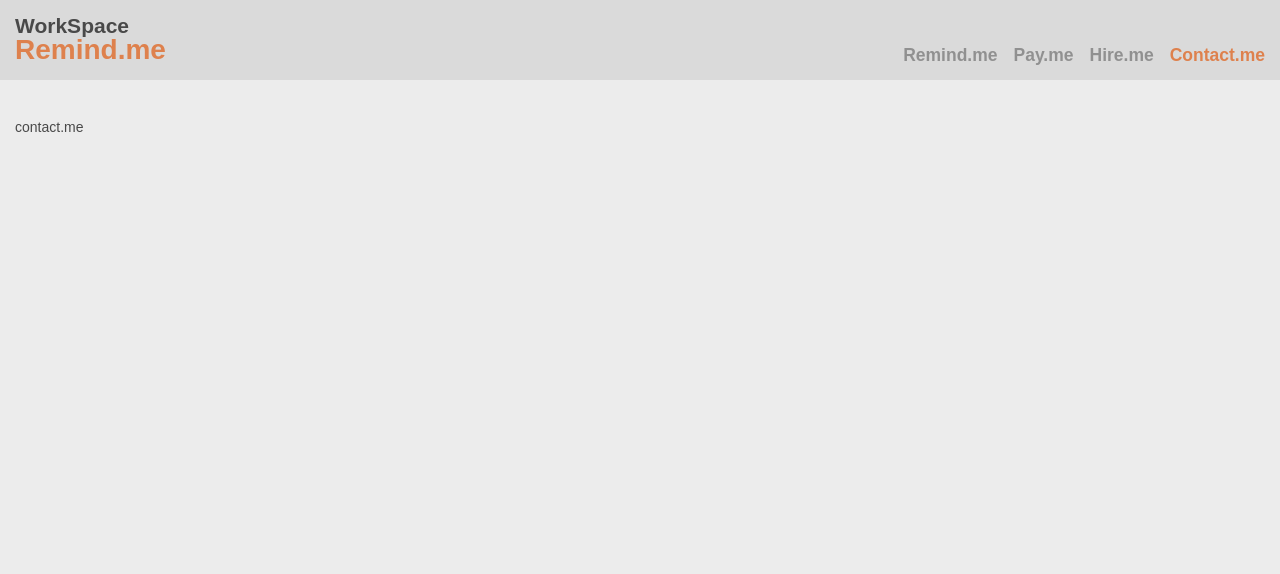
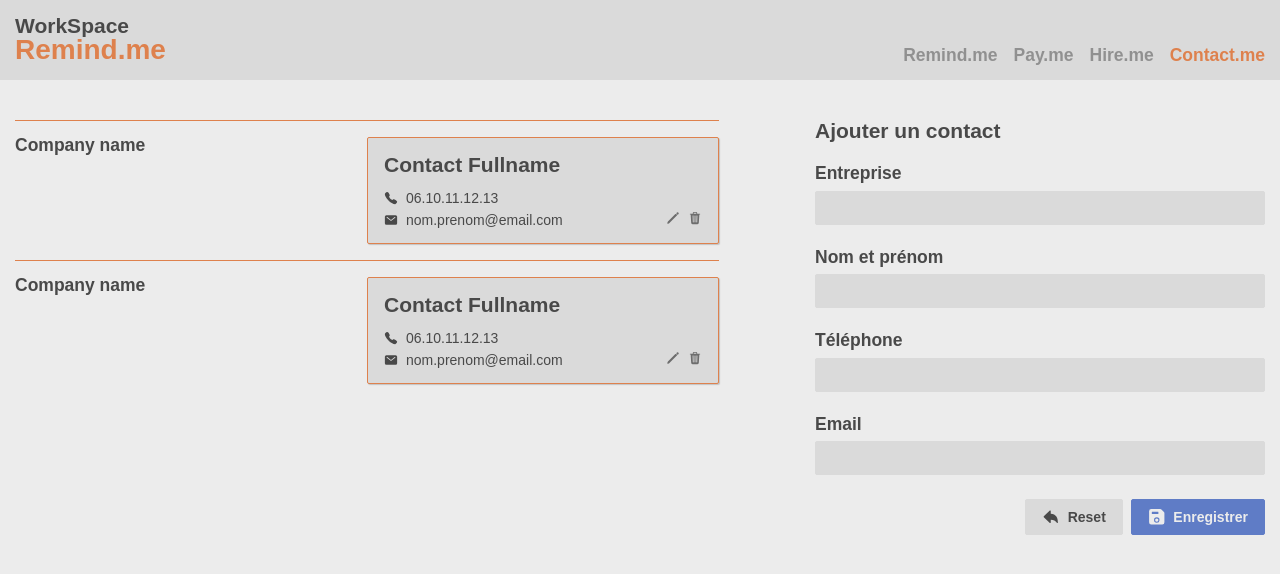
Before and after one commit to sylvain-galoustoff/workspace, a React (Vite) app: page /contactme in a window 1280 px wide. Shown: the top 574 px of the page. Built offline with nearby package versions, Linux system fonts and the light colour scheme; what webfontloader would draw is missing.

Commit message:
Add static Contact.me page

```diff
--- /dev/null
+++ b/src/routes/contactme/AddContactForm.jsx
@@ -0,0 +1,99 @@
+import { useState } from "react";
+import { IoSave, IoArrowUndo } from 'react-icons/io5'
+
+function AddContactForm() {
+
+    const [form, setForm] = useState({
+        editMode: false,
+        company: '',
+        fullName: '',
+        tel: '',
+        email: '',
+    })
+
+    const changeForm = (e, target) => {
+        const newForm = { ...form }
+        newForm[target] = e.target.value
+        setForm(newForm)
+    }
+
+    const resetForm = () => {
+        setForm({
+            editMode: false,
+            id: null,
+            name: '',
+            timestamp: null,
+            calendar: '',
+            note: ''
+        })
+    }
+
+    return (
+        <form
+            className="right-part"
+            id="add-contact"
+        >
+
+            {form.editMode === false
+                ? <h2 className="form-title">Ajouter un contact</h2>
+                : <h2 className="form-title">Modifier un contact</h2>
+            }
+
+            <div className="form-group">
+                <label htmlFor="input-contact-company">Entreprise</label>
+                <input
+                    type="text"
+                    id="input-contact-company"
+                    autoComplete="off"
+                    value={form.company}
+                    onChange={e => changeForm(e, 'company')}
+                />
+            </div>
+
+            <div className="form-group">
+                <label htmlFor="input-contact-name">Nom et prénom</label>
+                <input
+                    type="text"
+                    id="input-contact-name"
+                    autoComplete="off"
+                    value={form.fullName}
+                    onChange={e => changeForm(e, 'fullName')}
+                />
+            </div>
+
+            <div className="form-group">
+                <label htmlFor="input-contact-tel">Téléphone</label>
+                <input
+                    type="text"
+                    id="input-contact-tel"
+                    autoComplete="off"
+                    value={form.tel}
+                    onChange={e => changeForm(e, 'tel')}
+                />
+            </div>
+
+            <div className="form-group">
+                <label htmlFor="input-contact-email">Email</label>
+                <input
+                    type="text"
+                    id="input-contact-email"
+                    autoComplete="off"
+                    value={form.email}
+                    onChange={e => changeForm(e, 'email')}
+                />
+            </div>
+
+            <div className="form-group button-group">
+                <button type="button" className="icon-left" onClick={resetForm}>
+                    <IoArrowUndo /> Reset
+                </button>
+                <button type="submit" className="primary icon-left">
+                    <IoSave /> Enregistrer
+                </button>
+            </div>
+
+        </form>
+    );
+}
+
+export default AddContactForm
--- /dev/null
+++ b/src/routes/contactme/ContactCard.jsx
@@ -0,0 +1,36 @@
+import { motion } from 'framer-motion'
+import { IoCall, IoMail, IoPencil, IoTrash } from 'react-icons/io5'
+
+function ContactCard({ contact, animationDelay }) {
+
+    return (
+        <motion.div
+            className="card contact"
+            initial={{ opacity: 0 }}
+            animate={{ opacity: 1 }}
+            transition={{ type: "tween", delay: (animationDelay / 10) + .25, duration: .5, ease: 'backIn' }}
+        >
+
+            <p className="contact-name">
+                Contact Fullname
+            </p>
+
+            <div className="contact-body">
+                <p className="contact-tel"><IoCall /> 06.10.11.12.13</p>
+                <p className="contact-mail"><IoMail />nom.prenom@email.com</p>
+            </div>
+
+            <div className="contact-actions">
+                <div className="contact-edit">
+                    <IoPencil />
+                </div>
+                <div className="contact-delete">
+                    <IoTrash />
+                </div>
+            </div>
+
+        </motion.div>
+    );
+}
+
+export default ContactCard
--- a/src/routes/contactme/ContactMe.jsx
+++ b/src/routes/contactme/ContactMe.jsx
@@ -1,14 +1,27 @@
+import AddContactForm from "./AddContactForm";
+import ContactsGroup from "./ContactsGroup";
 
 function RemindMe() {
 
     return (
-        <div className="page" id="remind-me">
+        <div className="page" id="contact-me">
+            <div className="container" id="contact-me-container">
 
-            <div className="container" id="remind-me-container">
-                contact.me
+                <div id="contacts-list">
+                    <div className="card-list">
+
+                        <ContactsGroup />
+                        <ContactsGroup />
+
+                    </div>
+                </div>
+
+                <AddContactForm />
+
             </div>
         </div>
     );
+
 }
 
 export default RemindMe
--- /dev/null
+++ b/src/routes/contactme/ContactsGroup.jsx
@@ -0,0 +1,23 @@
+import { motion } from 'framer-motion'
+
+import ContactCard from './ContactCard';
+
+function ContactsGroup({ motionKey }) {
+
+    return (
+        <motion.div
+            className="cards-group"
+            key={motionKey}
+            initial={{ y: 20, opacity: 0 }}
+            animate={{ y: 0, opacity: 1 }}
+            transition={{ type: "tween", duration: .5, ease: 'backIn', when: 'beforeChildren', delay: motionKey / 10 }}
+        >
+            <h3 className="cards-list-title">Company name</h3>
+
+            <ContactCard />
+
+        </motion.div>
+    );
+}
+
+export default ContactsGroup
--- a/src/routes/remindme/AddRemindForm.jsx
+++ b/src/routes/remindme/AddRemindForm.jsx
@@ -50,6 +50,18 @@ function AddRemindForm() {
         const newForm = { ...form }
         newForm[target] = e.target.value
         setForm(newForm)
+    }
+
+    const resetForm = () => {
+        setForm({
+            editMode: false,
+            id: null,
+            name: '',
+            timestamp: null,
+            calendar: '',
+            note: ''
+        })
+        setStartDate(null)
     }
 
     const selectNewCalendar = newCalendar => {
@@ -125,18 +137,6 @@ function AddRemindForm() {
             .catch(err => console.error(err))
     }
 
-    const resetForm = () => {
-        setForm({
-            editMode: false,
-            id: null,
-            name: '',
-            timestamp: null,
-            calendar: '',
-            note: ''
-        })
-        setStartDate(null)
-    }
-
     const closeModal = () => {
         const newForm = { ...form }
         newForm.calendar = ''
@@ -154,8 +154,8 @@ function AddRemindForm() {
         >
 
             {form.editMode === false
-                ? <h2 id="add-reminder-title">Ajouter un rappel</h2>
-                : <h2 id="add-reminder-title">Mettre à jour un rappel</h2>
+                ? <h2 className="form-title">Ajouter un rappel</h2>
+                : <h2 className="form-title">Mettre à jour un rappel</h2>
             }
 
             <div className="form-group">
--- a/src/routes/remindme/EventsOfTheDay.jsx
+++ b/src/routes/remindme/EventsGroup.jsx
@@ -5,7 +5,7 @@ import { getFullDateStringFromTimestamp } from "../../helpers/formatDates";
 
 import EventCard from "./EventCard";
 
-function EventsOfTheDay({ events, motionKey }) {
+function EventsGroup({ events, motionKey }) {
 
     const [timestamp, setTimestamp] = useState('')
 
@@ -19,16 +19,16 @@ function EventsOfTheDay({ events, motionKey }) {
 
     return (
         <motion.div
-            className="events-list"
+            className="cards-group"
             key={motionKey}
             initial={{ y: 20, opacity: 0 }}
             animate={{ y: 0, opacity: 1 }}
             transition={{ type: "tween", duration: .5, ease: 'backIn', when: 'beforeChildren', delay: motionKey / 10 }}
         >
-            <h3 className="date">{timestamp && getFullDateStringFromTimestamp(timestamp)}</h3>
+            <h3 className="cards-list-title">{timestamp && getFullDateStringFromTimestamp(timestamp)}</h3>
             {renderEvents}
         </motion.div>
     );
 }
 
-export default EventsOfTheDay
+export default EventsGroup
--- a/src/routes/remindme/RemindMe.jsx
+++ b/src/routes/remindme/RemindMe.jsx
@@ -1,7 +1,7 @@
 import { useEffect, useState } from "react";
 import getAllEvents from '../../usecases/events/getAllEvents'
 
-import EventsOfTheDay from "./EventsOfTheDay";
+import EventsGroup from "./EventsGroup";
 import AddRemindForm from "./AddRemindForm";
 import Loader from "../../components/loader/Loader";
 import { AnimatePresence } from "framer-motion";
@@ -17,19 +17,18 @@ function RemindMe() {
         return () => unsubscribe()
     }, [])
 
-    const renderEventsByDate = Object.keys(events)
-        .map(key => <EventsOfTheDay key={key} events={events[key]} motionKey={key} />)
+    const renderEventsGroup = Object.keys(events)
+        .map(key => <EventsGroup key={key} events={events[key]} motionKey={key} />)
 
     return (
         <div className="page" id="remind-me">
-
             <div className="container" id="remind-me-container">
 
                 <div id="reminders-list">
                     <AnimatePresence>
                         {events.length === 0
                             ? <Loader />
-                            : renderEventsByDate
+                            : renderEventsGroup
                         }
                     </AnimatePresence>
                 </div>
--- a/src/styles/framework.scss
+++ b/src/styles/framework.scss
@@ -48,11 +48,35 @@ a {
     width: 450px;
 }
 
+/* CARDS */
+.cards-group {
+    border-top: 1px solid $accent;
+    padding-top: $marge*2;
+    position: relative;
+    display: flex;
+    flex-direction: column;
+    align-items: flex-end;
+}
+
+.cards-list-title {
+    position: absolute;
+    top: $marge*2;
+    left: 0;
+
+    &::first-letter {
+        text-transform: uppercase;
+    }
+}
+
 .card {
     @include card;
 }
 
 /* FORMS */
+.form-title {
+    margin-bottom: $marge*3;
+}
+
 .form-group {
     // @include dev;
     margin-bottom: $marge*3;
--- a/src/styles/index.scss
+++ b/src/styles/index.scss
@@ -222,13 +222,15 @@ body,
 }
 
 /* REMIND.ME */
-#remind-me-container {
+#remind-me-container,
+#contact-me-container {
 	// @include dev;
 	padding-top: $marge*5;
 	display: flex;
 }
 
-#reminders-list {
+#reminders-list,
+#contacts-list {
 	// @include dev;
 	flex: 1;
 	height: 100%;
@@ -236,15 +238,6 @@ body,
 	padding-right: $marge*2;
 	margin-right: $marge*10;
 	position: relative;
-}
-
-.events-list {
-	border-top: 1px solid $accent;
-	padding-top: $marge*2;
-	position: relative;
-	display: flex;
-	flex-direction: column;
-	align-items: flex-end;
 }
 
 .event {
@@ -264,17 +257,8 @@ body,
 	}
 }
 
-.date {
-	position: absolute;
-	top: $marge*2;
-	left: 0;
-
-	&::first-letter {
-		text-transform: uppercase;
-	}
-}
-
-.event {
+.event,
+.contact {
 	margin-bottom: $marge*2;
 	position: relative;
 	width: 50%;
@@ -318,7 +302,8 @@ body,
 	padding-top: 0;
 }
 
-.event-actions {
+.event-actions,
+.contact-actions {
 	position: absolute;
 	bottom: $marge*2;
 	right: $marge*2;
@@ -326,7 +311,9 @@ body,
 }
 
 .event-edit,
-.event-delete {
+.event-delete,
+.contact-edit,
+.contact-delete {
 	opacity: .75;
 	cursor: pointer;
 	@include trans;
@@ -337,7 +324,8 @@ body,
 	}
 }
 
-.event-delete {
+.event-delete,
+.contact-delete {
 	margin-left: $marge;
 }
 
@@ -351,10 +339,6 @@ body,
 		opacity: 1;
 	}
 
-}
-
-#add-reminder-title {
-	margin-bottom: $marge*3;
 }
 
 .react-datepicker {
@@ -378,3 +362,27 @@ body,
 .react-datepicker__day--keyboard-selected {
 	background-color: $grey1;
 }
+
+/* CONTACT.ME */
+.contact-name {
+	@include h2;
+	padding: $marge*2;
+}
+
+.contact-body {
+	padding: 0 $marge*2 $marge*2 $marge*2;
+}
+
+.contact-tel,
+.contact-mail {
+	display: flex;
+	align-items: center;
+
+	svg {
+		margin-right: $marge;
+	}
+}
+
+.contact-tel {
+	margin-bottom: $marge;
+}
--- a/src/usecases/events/deleteEvent.js
+++ b/src/usecases/events/deleteEvent.js
@@ -14,7 +14,6 @@ const deleteEvent = async (timestampNoTime, eventId) => {
         await deleteDoc(docRef)
     }
 
-
 }
 
 export default deleteEvent
```
Also changed, not shown: src/usecases/contacts/storeContact.js (added, +8 -0 lines).
